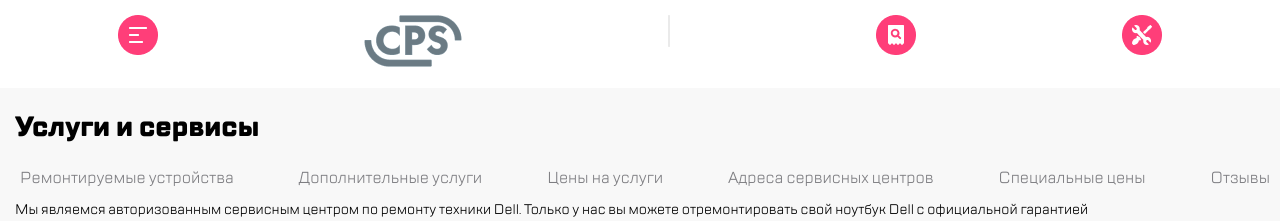
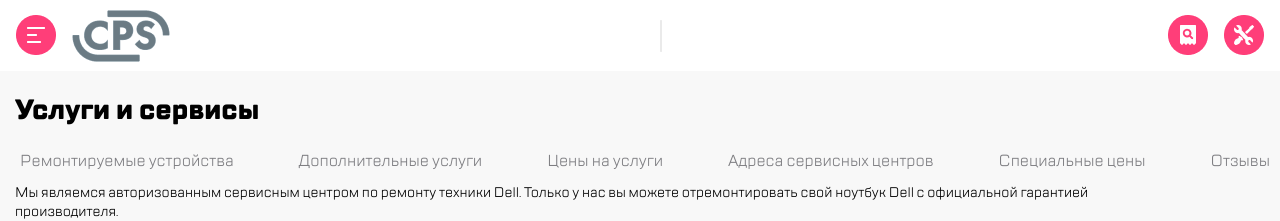
Before and after one commit to ilushacomeback/maket, a plain HTML site: page index.html in a window 1280 px wide. Shown: the top 221 px of the page. Drawn offline with Linux system fonts and the light colour scheme.

Commit message:
покрасивее теперь все

```diff
--- a/index.html
+++ b/index.html
@@ -9,27 +9,31 @@
 </head>
 <body>
     <header>
-        <nav class="high-navigation">
-            <ul class="nobullet header-list">
-                <li>
+        <nav class="header">
+            <ul class="nobullet header-left">
+                <li class="burger">
                     <a href="#no_scroll">
-                        <img src="./img/ic/burger.png" alt="палочки в кружочке">
+                        <img src="./img/ic/burger.png" alt="burger">
                     </a>
                 </li>
-                <li>
-                    <img src="./img/Group.png" alt="лого">
+                <li class="logo">
+                    <img src="./img/Group.png" alt="logo">
                 </li>
-                <li>
-                    <img src="./img/divider.png" alt="палочка">
-                </li>
-                <li>
+
+            </ul>
+            <li class="stick">
+                <img src="./img/divider.png" alt="stick">
+            </li>
+
+            <ul class="nobullet header-right">
+                <li class="status">
                     <a href="#no_scroll">
-                        <img src="./img/ic/checkstatus.png" alt="смотреть статус">
+                        <img src="./img/ic/checkstatus.png" alt="status">
                     </a>
                 </li>
-                <li>
+                <li class="repair">
                     <a href="#no_scroll">
-                        <img src="./img/ic/repair.png" alt="ремонт">
+                        <img src="./img/ic/repair.png" alt="repair">
                     </a>
                 </li>
             </ul>
--- a/style.css
+++ b/style.css
@@ -26,11 +26,43 @@ main {
     list-style-type: none;
     display: flex;
 }
+.header {
+    display: flex;
+    justify-content: space-between;
+}
 
-.header-list {
-    justify-content: space-around;
-    padding: 5px;
-    margin: 10px;
+.stick {
+    list-style-type: none;
+    margin-top: 20px;
+}
+
+.burger {
+    margin-top: 5px;
+    padding-right: 16px;
+    padding-left: 16px;
+
+}
+.logo {
+    margin-bottom: 3px;
+}
+
+.status {
+    margin-top: 5px;
+    padding-right: 16px;
+    padding-left: 16px;
+}
+
+.repair {
+    margin-top: 5px;
+    margin-right: 16px;
+}
+
+.header-left {
+    margin-top: 10px;
+
+}
+.header-right {
+    margin-top: 10px;
 }
 
 .service-list {
@@ -62,6 +94,7 @@ main {
     padding-left: 10px;
     padding-right: 10px;
     background-color: white;
+    transition: all 0.2s ease-in-out;
 }
 p {
     font-family: "TTLakes-Regular";
```
